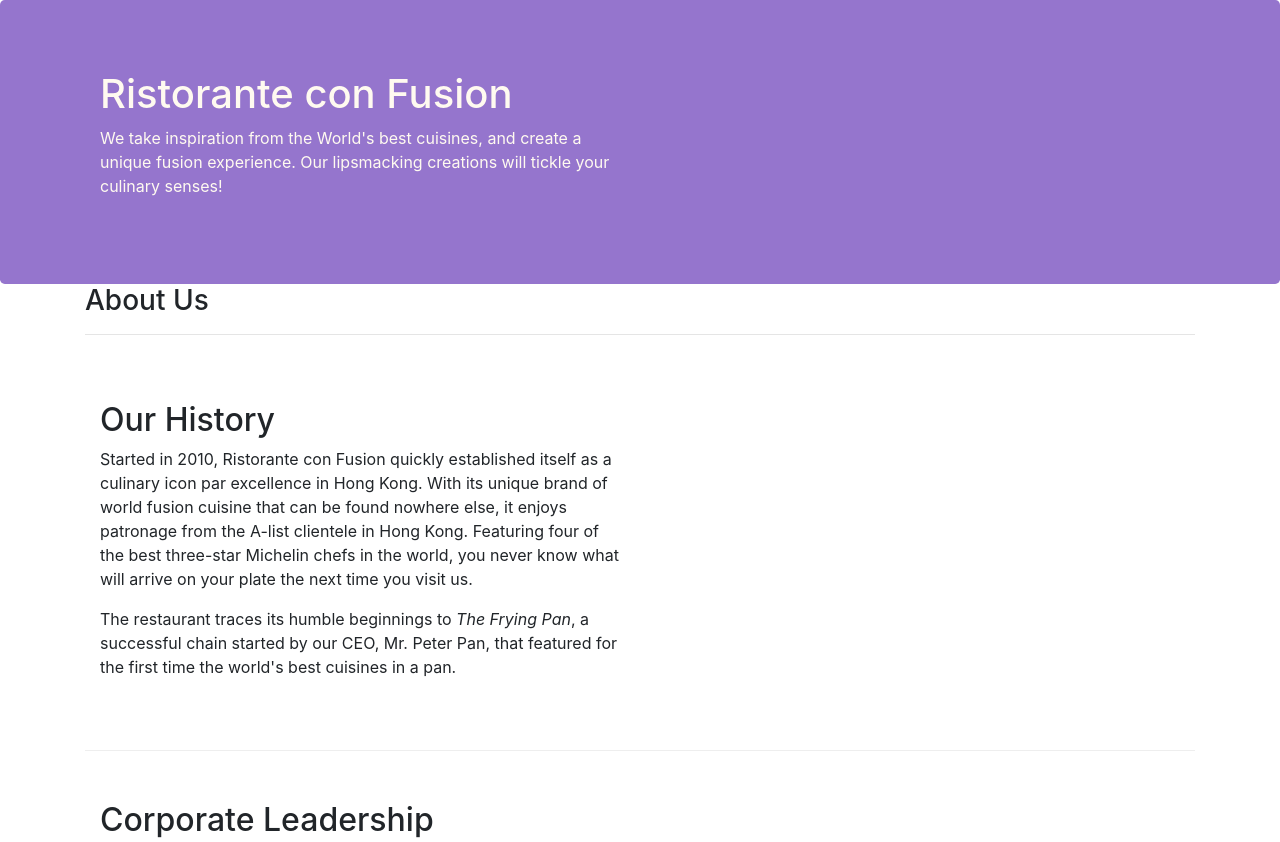
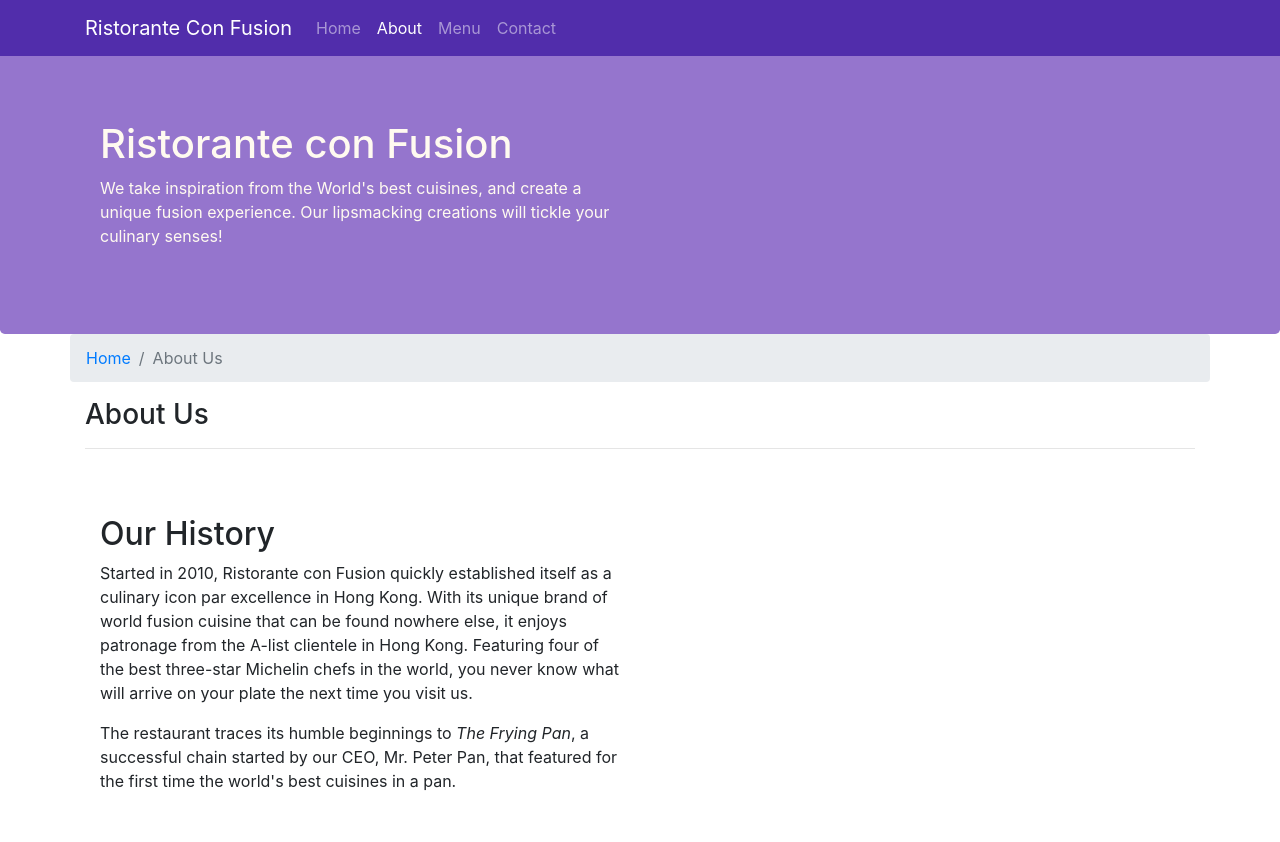
Before and after one commit to manob24/nodejsBasics, a website: page aboutus.html in a window 1280 px wide. Shown: the top 842 px of the page. Drawn offline with nearby package versions, Linux system fonts and the light colour scheme.

Commit message:
Navbar and Breadcrumbs

```diff
--- a/aboutus.html
+++ b/aboutus.html
@@ -15,6 +15,23 @@
 </head>
 
 <body>
+    <nav class="navbar navbar-dark navbar-expand-sm fixed-top">
+        <div class="container">
+            <button class="navbar-toggler" type="button" data-toggle="collapse" data-target = "#Navbar">
+                <span class="navbar-toggler-icon"></span>
+            </button>
+            <a class="navbar-brand" href="./index.html">Ristorante Con Fusion</a>
+            <div class="collapse navbar-collapse" id="Navbar">
+                <ul class="navbar-nav mr-auto">
+                    <li class="nav-item"><a class="nav-link" href="./index.html">Home</a></li>
+                    <li class="nav-item active"><a class="nav-link" href= "#">About</a></li>
+                    <li class="nav-item"><a class="nav-link" href="#">Menu</a></li>
+                    <li class="nav-item"><a class="nav-link" href="#">Contact</a></li>
+                </ul>
+            </div>
+
+        </div>
+    </nav>
 
     <header class="jumbotron">
         <div class="container">
@@ -31,6 +48,10 @@
 
     <div class="container">
         <div class="row">
+            <ol class="col-12 breadcrumb">
+                <li class="breadcrumb-item"><a href="./index.html">Home</a></li>
+                <li class="breadcrumb-item active">About Us</li>
+            </ol>
             <div class="col-12 col-sm">
                <h3>About Us</h3>
                <hr>
--- a/bs-config.json
+++ b/bs-config.json
@@ -1 +1 @@
-{"startPath":"aboutus.html"}
+{"startPath":"index.html"}
--- a/css/styles.css
+++ b/css/styles.css
@@ -21,8 +21,16 @@
     background: #9575CD;
     color:floralwhite;
 }
-.address {
+address {
     font-size: 80%;
     margin: 0px;
     color: #0f0f0f;
 }
+body{
+    padding: 50px 0px 0px 0px;
+    z-index: 0;
+}
+
+.navbar-dark{
+    background-color: #512dab;
+}
```
Also changed, not shown: index.html (+18 -0 lines).
